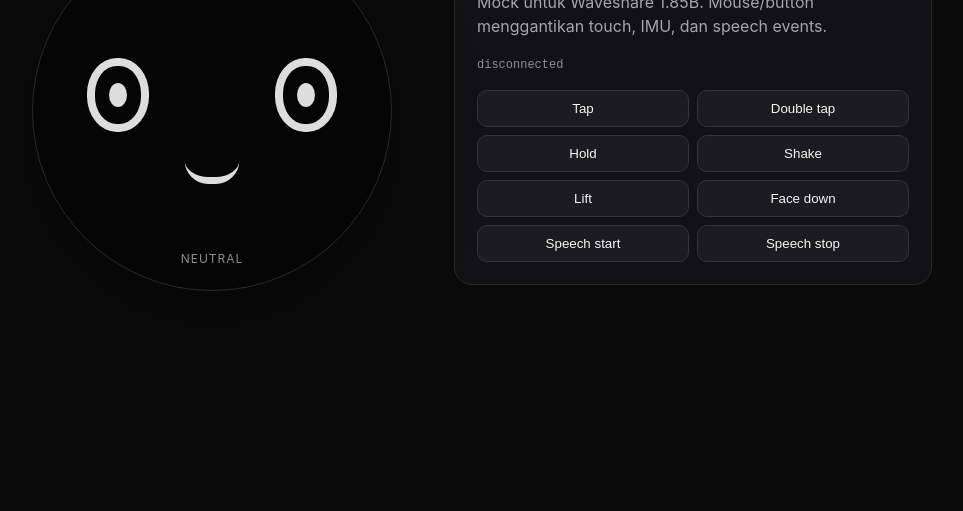
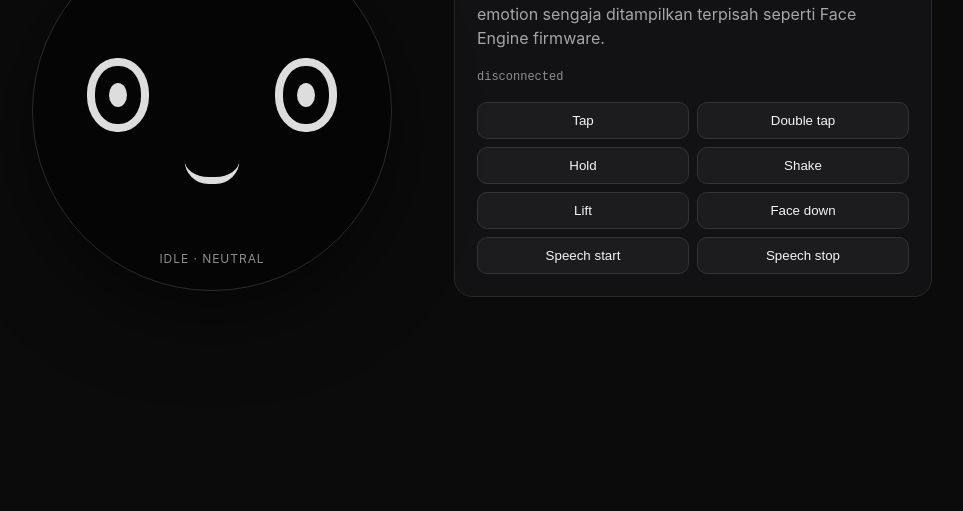
Before and after one commit to man612/nara, a website: page virtual-device/index.html in a window 1280 px wide. Shown: the part 289-800 px from the top of the page, without its empty margins (158-1121 px from the left). Drawn offline with Linux system fonts and the light colour scheme.

Commit message:
fix(device): render interaction and emotion independently

```diff
--- a/virtual-device/index.html
+++ b/virtual-device/index.html
@@ -11,7 +11,7 @@
     main { width: min(900px, 94vw); display: grid; grid-template-columns: 390px 1fr; gap: 32px; align-items: center; }
     .device { width: 360px; height: 360px; border-radius: 50%; background: #050505; border: 1px solid #2a2a2d;
       box-shadow: 0 24px 80px rgba(0,0,0,.5); display: grid; place-items: center; position: relative; overflow: hidden; }
-    .face { width: 250px; height: 170px; position: relative; transition: transform .25s ease; }
+    .face { width: 250px; height: 170px; position: relative; transition: transform .25s ease, opacity .2s ease; }
     .eyes { display: flex; justify-content: space-between; position: absolute; width: 100%; top: 32px; }
     .eye { width: 62px; height: 74px; border: 8px solid #f5f5f5; border-radius: 48%; position: relative; transition: all .2s ease; }
     .pupil { width: 18px; height: 24px; border-radius: 50%; background: #f5f5f5; position: absolute; left: 14px; top: 17px; transition: transform .15s ease; }
@@ -34,11 +34,11 @@
       <div class="eyes"><div class="eye"><i class="pupil"></i></div><div class="eye"><i class="pupil"></i></div></div>
       <div class="mouth"></div>
     </div>
-    <div class="badge" id="emotion">neutral</div>
+    <div class="badge" id="face-state">idle · neutral</div>
   </section>
   <section class="panel">
     <h1>Nara Virtual Device</h1>
-    <p>Mock untuk Waveshare 1.85B. Mouse/button menggantikan touch, IMU, dan speech events.</p>
+    <p>Mock untuk semantic device protocol. Interaction dan emotion sengaja ditampilkan terpisah seperti Face Engine firmware.</p>
     <div class="status" id="status">connecting…</div>
     <div class="grid">
       <button data-event='{"type":"touch","gesture":"tap"}'>Tap</button>
@@ -54,25 +54,73 @@
 </main>
 <script>
 const statusEl = document.querySelector("#status");
-const emotionEl = document.querySelector("#emotion");
+const faceStateEl = document.querySelector("#face-state");
 const face = document.querySelector("#face");
 const eyes = [...document.querySelectorAll(".eye")];
 const pupils = [...document.querySelectorAll(".pupil")];
 const mouth = document.querySelector(".mouth");
 const ws = new WebSocket(`ws://${location.host}/device`);
 
-function setEmotion(name, intensity = .6) {
-  emotionEl.textContent = name;
+let interaction = "idle";
+let emotion = "neutral";
+let intensity = .6;
+let gaze = { x: 0, y: 0 };
+
+function renderFace() {
+  faceStateEl.textContent = `${interaction} · ${emotion}`;
   face.style.transform = "";
-  eyes.forEach(e => { e.style.height = "74px"; e.style.borderRadius = "48%"; e.style.transform = ""; });
-  mouth.style.width = "55px"; mouth.style.height = "24px"; mouth.style.borderBottomWidth = "7px";
-  if (name === "happy") { eyes.forEach(e => { e.style.height = "36px"; e.style.borderTop = "0"; }); mouth.style.width = "70px"; }
-  if (name === "thinking") { pupils.forEach(p => p.style.transform = "translate(10px,-9px)"); face.style.transform = "rotate(-2deg)"; }
-  else pupils.forEach(p => p.style.transform = "");
-  if (name === "sleepy") eyes.forEach(e => e.style.height = "18px");
-  if (name === "surprised") { eyes.forEach(e => e.style.transform = "scale(1.08)"); mouth.style.width = "30px"; mouth.style.height = "30px"; }
-  if (name === "annoyed") { eyes[0].style.transform = "rotate(8deg)"; eyes[1].style.transform = "rotate(-8deg)"; }
   face.style.opacity = String(.75 + Math.min(1, intensity) * .25);
+
+  eyes.forEach(e => {
+    e.style.height = "74px";
+    e.style.borderRadius = "48%";
+    e.style.transform = "";
+    e.style.borderTop = "";
+  });
+  pupils.forEach(p => p.style.transform = `translate(${gaze.x*12}px,${gaze.y*10}px)`);
+  mouth.style.width = "55px";
+  mouth.style.height = "24px";
+  mouth.style.borderBottomWidth = "7px";
+
+  if (emotion === "happy") {
+    eyes.forEach(e => { e.style.height = "36px"; e.style.borderTop = "0"; });
+    mouth.style.width = "70px";
+  }
+  if (emotion === "surprised") {
+    eyes.forEach(e => e.style.transform = "scale(1.08)");
+    mouth.style.width = "30px";
+    mouth.style.height = "30px";
+  }
+  if (emotion === "annoyed") {
+    eyes[0].style.transform = "rotate(8deg)";
+    eyes[1].style.transform = "rotate(-8deg)";
+  }
+  if (emotion === "shy") face.style.transform = "rotate(-1deg)";
+  if (emotion === "sad") mouth.style.width = "40px";
+
+  if (interaction === "thinking") {
+    pupils.forEach(p => p.style.transform = "translate(10px,-9px)");
+    face.style.transform = "rotate(-2deg)";
+  }
+  if (interaction === "sleeping") {
+    eyes.forEach(e => e.style.height = "18px");
+  }
+  if (interaction === "listening") {
+    eyes.forEach(e => e.style.transform = "scale(1.04)");
+  }
+  if (interaction === "speaking") {
+    mouth.style.height = "34px";
+  }
+  if (interaction === "error") {
+    face.style.opacity = ".72";
+  }
+}
+
+function setFaceState(msg) {
+  if (msg.interaction) interaction = msg.interaction;
+  if (msg.emotion) emotion = msg.emotion;
+  if (typeof msg.intensity === "number") intensity = msg.intensity;
+  renderFace();
 }
 
 ws.onopen = () => {
@@ -83,13 +131,16 @@ ws.onclose = () => statusEl.textContent = "disconnected";
 ws.onmessage = ({ data }) => {
   const msg = JSON.parse(data);
   if (msg.type === "gateway.ready") statusEl.textContent = `connected · protocol v${msg.version}`;
-  if (msg.type === "face.set") setEmotion(msg.emotion, msg.intensity);
-  if (msg.type === "face.gaze") pupils.forEach(p => p.style.transform = `translate(${msg.x*12}px,${msg.y*10}px)`);
+  if (msg.type === "face.set") setFaceState(msg);
+  if (msg.type === "face.gaze") {
+    gaze = { x: msg.x, y: msg.y };
+    renderFace();
+  }
 };
 document.querySelectorAll("button[data-event]").forEach(btn => btn.onclick = () => {
   if (ws.readyState === WebSocket.OPEN) ws.send(btn.dataset.event);
 });
-setEmotion("neutral");
+renderFace();
 </script>
 </body>
 </html>
```
